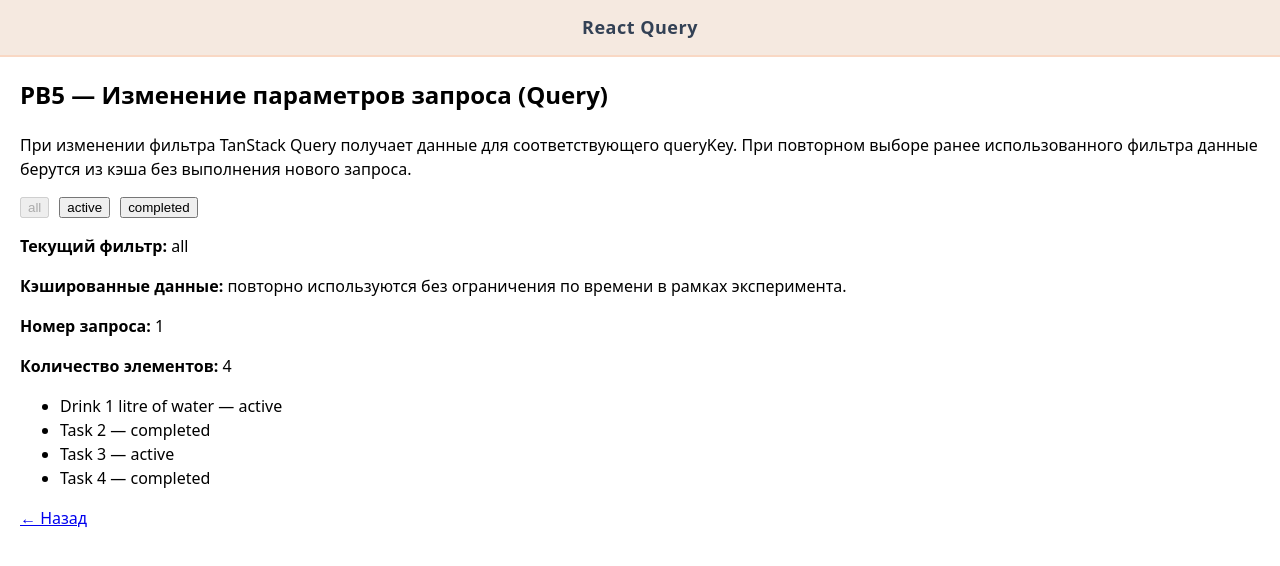
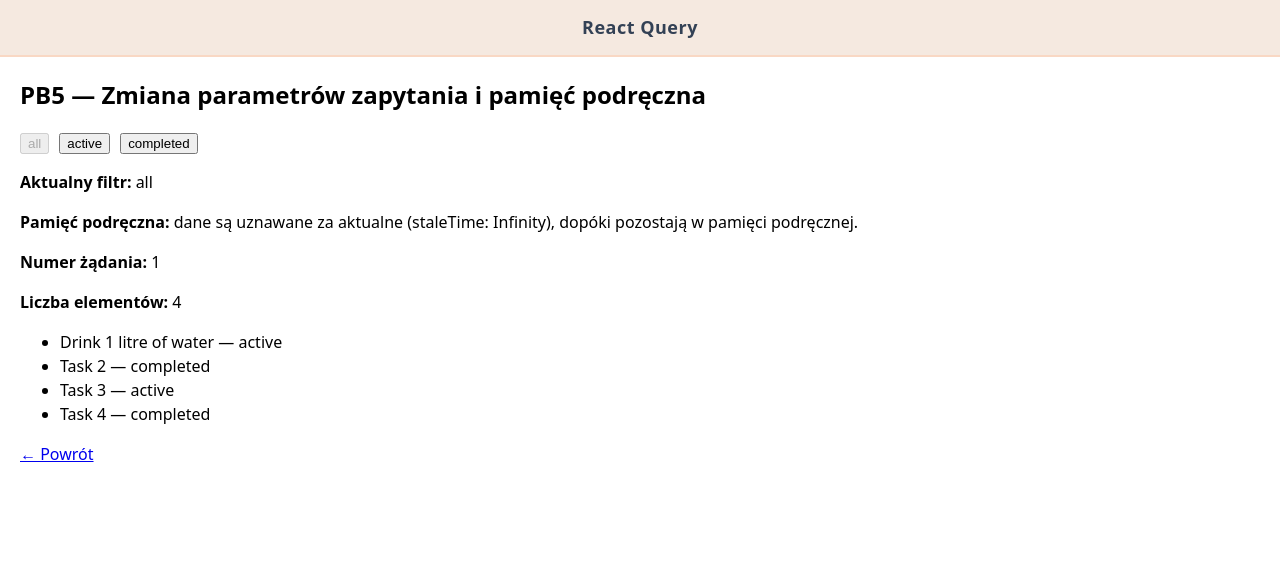
Before and after one commit to hannaMart/query-todo-app, a React (Vite) app: page /exp5 in a window 1280 px wide. Shown: the top 566 px of the page. Built offline with nearby package versions, Linux system fonts and the light colour scheme.

Commit message:
для главы 3 вопрос 5

```diff
--- a/src/experiments/exp5-parametry/param-cache.jsx
+++ b/src/experiments/exp5-parametry/param-cache.jsx
@@ -1,3 +1,4 @@
+
 import { useState } from "react";
 import { useQuery } from "@tanstack/react-query";
 import { Link } from "react-router-dom";
@@ -14,16 +15,16 @@ export default function Exp5ParamCache() {
 
   return (
     <div className="exp5">
-<h2 className="exp5__title">
-  PB5 — Изменение параметров запроса (Query)
-</h2>
-
-<p className="exp5__desc">
-  При изменении фильтра TanStack Query получает данные для
-  соответствующего queryKey. При повторном выборе ранее
-  использованного фильтра данные берутся из кэша
-  без выполнения нового запроса.
-</p>
+      <h2 className="exp5__title">
+        PB5 — Zmiana parametrów zapytania i pamięć podręczna
+      </h2>
+{/*
+      <p className="exp5__desc">
+        Przy zmianie filtra React Query pobiera dane dla odpowiedniego
+        queryKey. Przy ponownym wyborze wcześniej używanego filtra
+        dane mogą zostać wykorzystane z pamięci podręcznej
+        bez wykonywania nowego żądania.
+      </p> */}
 
       <div
         style={{
@@ -56,26 +57,27 @@ export default function Exp5ParamCache() {
       </div>
 
       <p>
-        <strong>Текущий фильтр:</strong> {filter}
+        <strong>Aktualny filtr:</strong> {filter}
       </p>
 
       <p>
-        <strong>Кэшированные данные:</strong> повторно используются
-        без ограничения по времени в рамках эксперимента.
+        <strong>Pamięć podręczna:</strong> dane są uznawane
+        za aktualne (staleTime: Infinity), dopóki pozostają
+        w pamięci podręcznej.
       </p>
 
-      {isLoading && <p>Загрузка...</p>}
+      {isLoading && <p>Ładowanie...</p>}
 
-      {isFetching && !isLoading && <p>Фоновое обновление...</p>}
+      {isFetching && !isLoading && <p>Odświeżanie danych...</p>}
 
       {data && (
         <>
           <p>
-            <strong>Номер запроса:</strong> {data.requestId}
+            <strong>Numer żądania:</strong> {data.requestId}
           </p>
 
           <p>
-            <strong>Количество элементов:</strong> {data.total}
+            <strong>Liczba elementów:</strong> {data.total}
           </p>
 
           <ul>
@@ -88,7 +90,7 @@ export default function Exp5ParamCache() {
         </>
       )}
 
-      <Link to="/">← Назад</Link>
+      <Link to="/">← Powrót</Link>
     </div>
   );
 }
```
